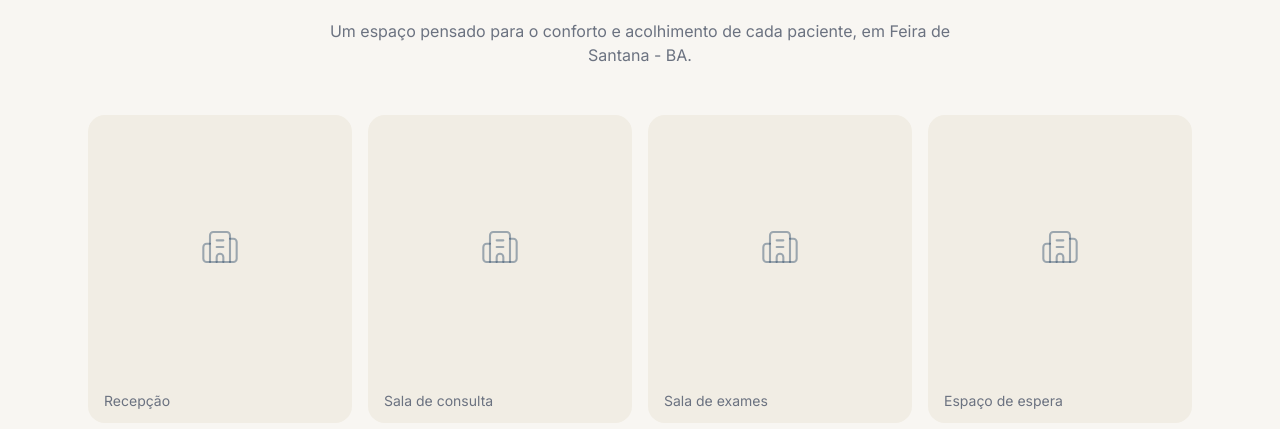
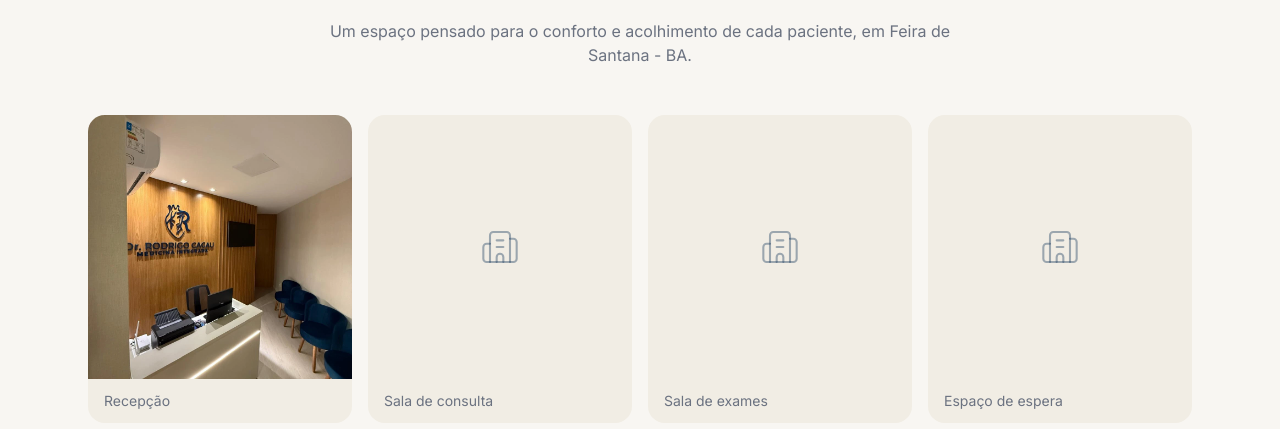
Before and after one commit to drcacau/dr-rodrigo-cacau-site, a React (Vite) app: page /quem-somos in a window 1280 px wide. Shown: the part 1490-1919 px from the top of the page. Built offline with nearby package versions, Linux system fonts and the light colour scheme; no server answers.

Commit message:
feat: adiciona foto real da recepção na galeria do consultório
Co-Authored-By: Claude Sonnet 5 <noreply@anthropic.com>

```diff
--- a/src/components/quem-somos/ConsultorioGaleria.tsx
+++ b/src/components/quem-somos/ConsultorioGaleria.tsx
@@ -1,6 +1,11 @@
 import { Building2 } from 'lucide-react'
 
-const fotos = ['Recepção', 'Sala de consulta', 'Sala de exames', 'Espaço de espera']
+const fotos = [
+  { legenda: 'Recepção', src: '/images/consultorio-recepcao.webp' },
+  { legenda: 'Sala de consulta', src: null },
+  { legenda: 'Sala de exames', src: null },
+  { legenda: 'Espaço de espera', src: null },
+]
 
 export function ConsultorioGaleria() {
   return (
@@ -13,10 +18,14 @@ export function ConsultorioGaleria() {
         </p>
 
         <div className="mt-12 grid gap-4 sm:grid-cols-2 lg:grid-cols-4">
-          {fotos.map((legenda) => (
+          {fotos.map(({ legenda, src }) => (
             <figure key={legenda} className="overflow-hidden rounded-xl bg-secondary">
               <div className="flex aspect-square items-center justify-center">
-                <Building2 className="size-10 text-primary/40" strokeWidth={1.25} />
+                {src ? (
+                  <img src={src} alt={legenda} className="size-full object-cover" />
+                ) : (
+                  <Building2 className="size-10 text-primary/40" strokeWidth={1.25} />
+                )}
               </div>
               <figcaption className="px-4 py-3 text-sm text-muted-foreground">
                 {legenda}
```
Also changed, not shown: public/images/consultorio-recepcao.webp (added).
